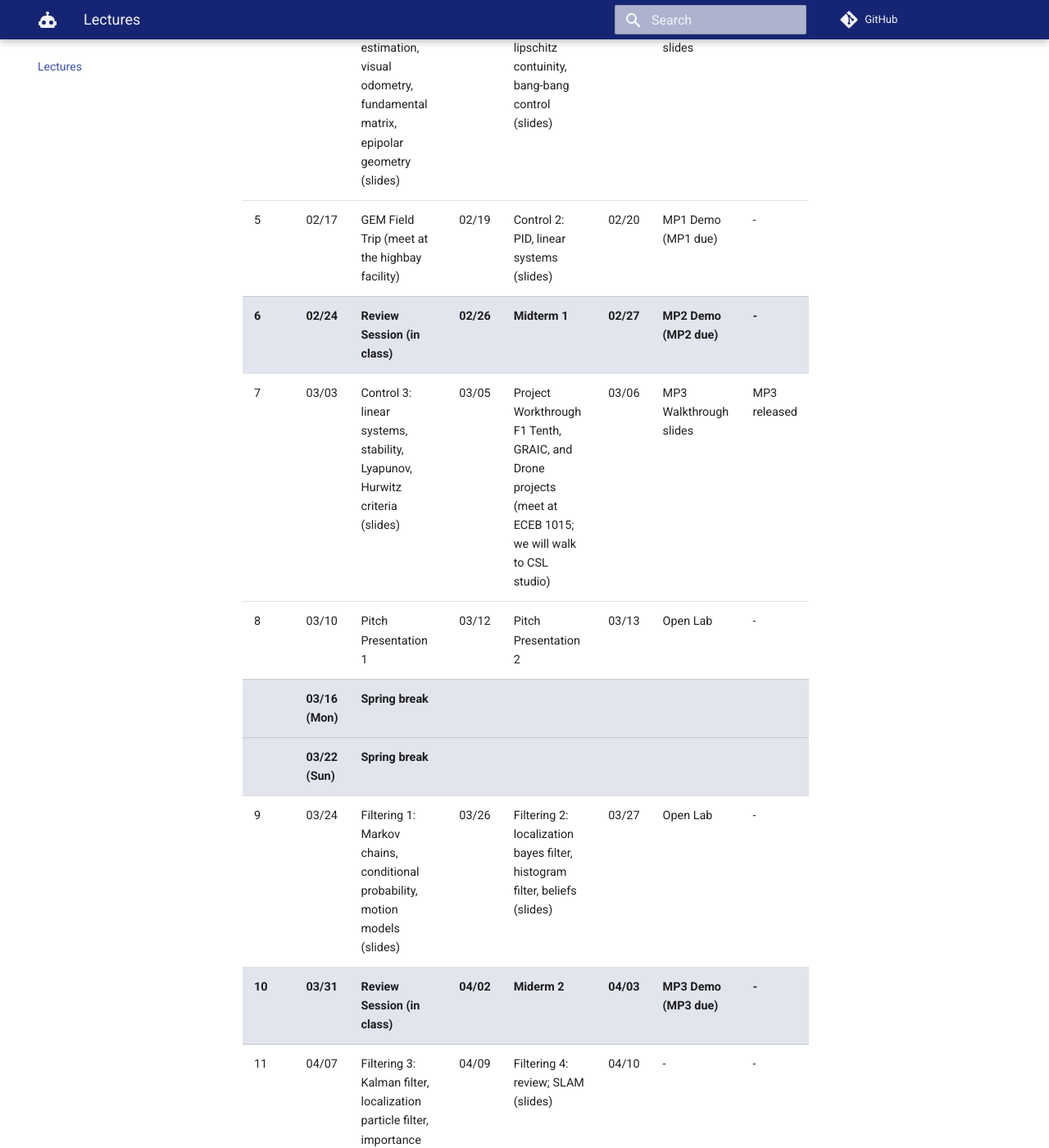
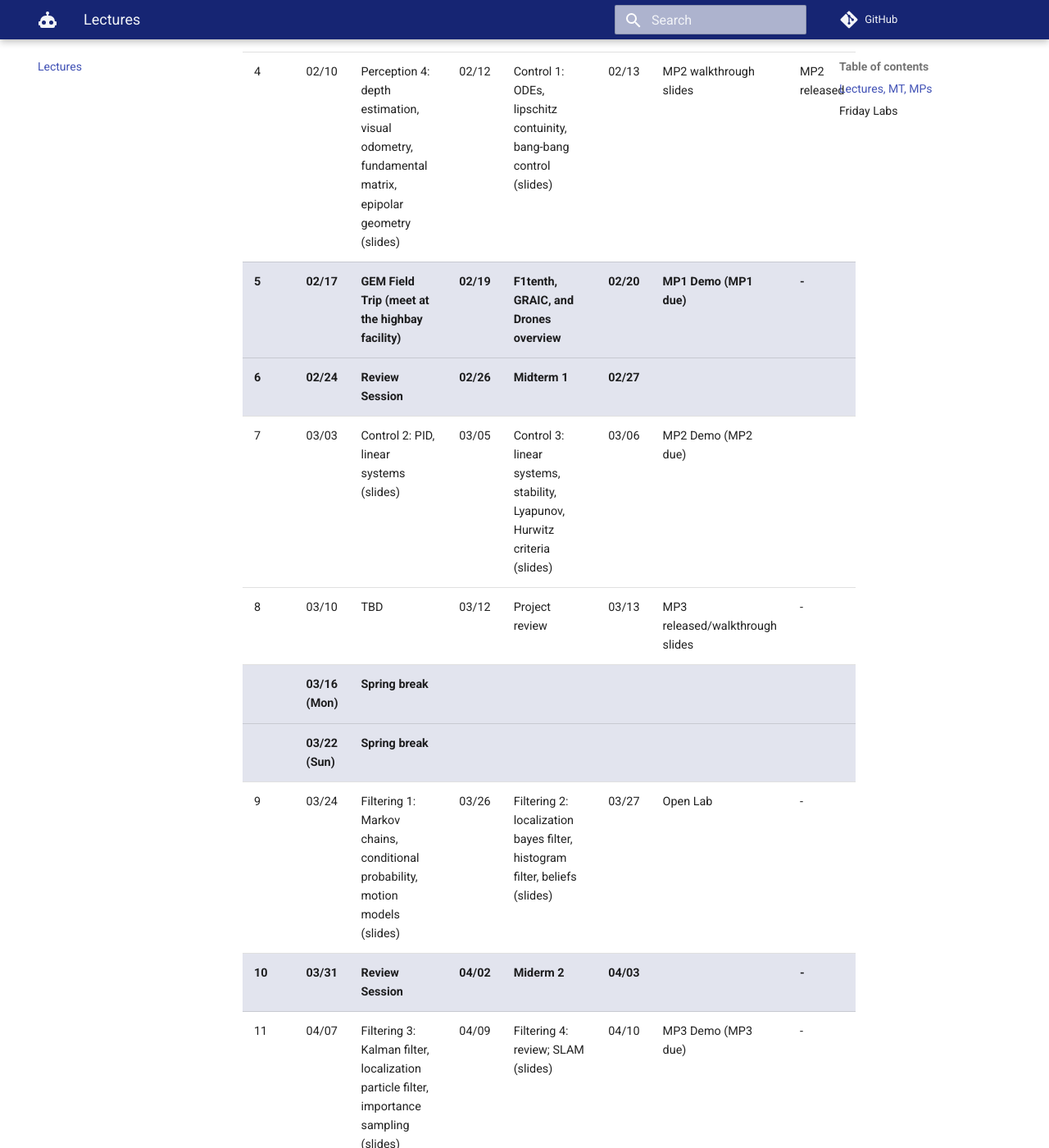
Before and after one commit to safeautonomy-illinois/ece484-site, an MkDocs documentation site: the page built from docs/spring-2026/lectures.md, in a window 1280 px wide and 1400 px high, scrolled down 864 px. Shown: the whole window at 82% size. Built offline with MkDocs 1.6.1 and Material for MkDocs 9.7.7, drawn with Linux system fonts in a browser that asks for light colours; comment, search, counter and statistics services are not loaded; some of the changed text lies outside the part shown.

Commit message:
updated schedule

```diff
--- a/docs/spring-2026/lectures.md
+++ b/docs/spring-2026/lectures.md
@@ -1,6 +1,8 @@
 # Lectures - Spring 2026
 
 [Course Reader](https://safeautonomy-illinois.github.io/ece484-site/assets/pdfs/coursereader.pdf) (.pdf)
+
+## Lectures, MT, MPs
 
 <!-- 🎥 [Video recordings](https://mediaspace.illinois.edu/channel/channelid/385330642) will be posted on [Mediaspace](https://mediaspace.illinois.edu/channel/channelid/385330642) after each class. -->
 
@@ -62,12 +64,12 @@
       <td>MP2 walkthrough slides</td>
       <td>MP2 released</td>
     </tr>
-    <tr>
+    <tr class="sa-schedule-highlight">
       <td>5</td>
       <td>02/17</td>
       <td>GEM Field Trip (meet at the highbay facility)</td>
       <td>02/19</td>
-      <td>Control 2: PID, linear systems (slides)</td>
+      <td>F1tenth, GRAIC, and Drones overview</td>
       <td>02/20</td>
       <td>MP1 Demo (MP1 due)</td>
       <td>-</td>
@@ -75,31 +77,31 @@
     <tr class="sa-schedule-highlight">
       <td>6</td>
       <td>02/24</td>
-      <td>Review Session (in class)</td>
+      <td>Review Session</td>
       <td>02/26</td>
       <td>Midterm 1</td>
       <td>02/27</td>
-      <td>MP2 Demo (MP2 due)</td>
-      <td>-</td>
+      <td></td>
+      <td></td>
     </tr>
     <tr>
       <td>7</td>
       <td>03/03</td>
+      <td>Control 2: PID, linear systems (slides)</td>
+      <td>03/05</td>
       <td>Control 3: linear systems, stability, Lyapunov, Hurwitz criteria (slides)</td>
-      <td>03/05</td>
-      <td>Project Workthrough F1 Tenth, GRAIC, and Drone projects (meet at ECEB 1015; we will walk to CSL studio)</td>
       <td>03/06</td>
-      <td>MP3 Walkthrough slides</td>
-      <td>MP3 released</td>
+      <td>MP2 Demo (MP2 due)</td>
+      <td></td>
     </tr>
     <tr>
       <td>8</td>
       <td>03/10</td>
-      <td>Pitch Presentation 1</td>
+      <td>TBD</td>
       <td>03/12</td>
-      <td>Pitch Presentation 2</td>
+      <td>Project review</td>
       <td>03/13</td>
-      <td>Open Lab</td>
+      <td>MP3 released/walkthrough slides</td>
       <td>-</td>
     </tr>
     <tr class="sa-schedule-special">
@@ -125,11 +127,11 @@
     <tr class="sa-schedule-highlight">
       <td>10</td>
       <td>03/31</td>
-      <td>Review Session (in class)</td>
+      <td>Review Session</td>
       <td>04/02</td>
       <td>Miderm 2</td>
       <td>04/03</td>
-      <td>MP3 Demo (MP3 due)</td>
+      <td></td>
       <td>-</td>
     </tr>
     <tr>
@@ -139,7 +141,7 @@
       <td>04/09</td>
       <td>Filtering 4: review; SLAM (slides)</td>
       <td>04/10</td>
-      <td>-</td>
+      <td>MP3 Demo (MP3 due)</td>
       <td>-</td>
     </tr>
     <tr>
@@ -149,7 +151,7 @@
       <td>04/16</td>
       <td>Planning 2: A*, optimal search, cost-to-go heuristics (slides)</td>
       <td>04/17</td>
-      <td>(See CampusWire for details of the project checkpoint)</td>
+      <td></td>
       <td>-</td>
     </tr>
     <tr>
@@ -167,7 +169,7 @@
       <td>04/28</td>
       <td>Guest Lecture</td>
       <td>04/30</td>
-      <td>Review Session (in class)</td>
+      <td>Review Session</td>
       <td>05/01</td>
       <td>-</td>
       <td>-</td>
@@ -182,12 +184,7 @@
       <td></td>
       <td>Last class</td>
     </tr>
-    <tr class="sa-schedule-special">
-      <td></td>
-      <td>05/06 (Wed)</td>
-      <td colspan="6">Last day of classes</td>
-    </tr>
-    <tr class="sa-schedule-special">
+    <tr>
       <td></td>
       <td>05/07</td>
       <td colspan="6">Reading day</td>
@@ -195,17 +192,19 @@
     <tr class="sa-schedule-special">
       <td></td>
       <td>05/08</td>
-      <td colspan="6">Final exam week</td>
-    </tr>
-    <tr class="sa-schedule-special">
-      <td></td>
-      <td>05/14</td>
-      <td colspan="6">Final exam week</td>
-    </tr>
-    <tr class="sa-schedule-special">
-      <td></td>
-      <td>05/22</td>
-      <td colspan="6">Deadline for grades</td>
+      <td colspan="6">Final exam week; Final presentation/demo</td>
     </tr>
   </tbody>
 </table>
+
+
+## Friday Labs
+
+| **Session** | **TA** | **CA** |
+| --- | --- | --- |
+| AB1 (9am-10am) | James |  |
+| AB2 (10am-11am) | Fatemeh |  |
+| AB3 (11am-12pm) | Will |  |
+| AB4 (12pm-1pm) | Alex |  |
+| AB5 (1pm-2pm) | Hanna |  |
+| AB6 (4pm-5pm) | Abhishek |  |
```
Also changed, not shown: docs/index.md (+1 -0 lines), docs/spring-2026/policies.md (+6 -5 lines).
